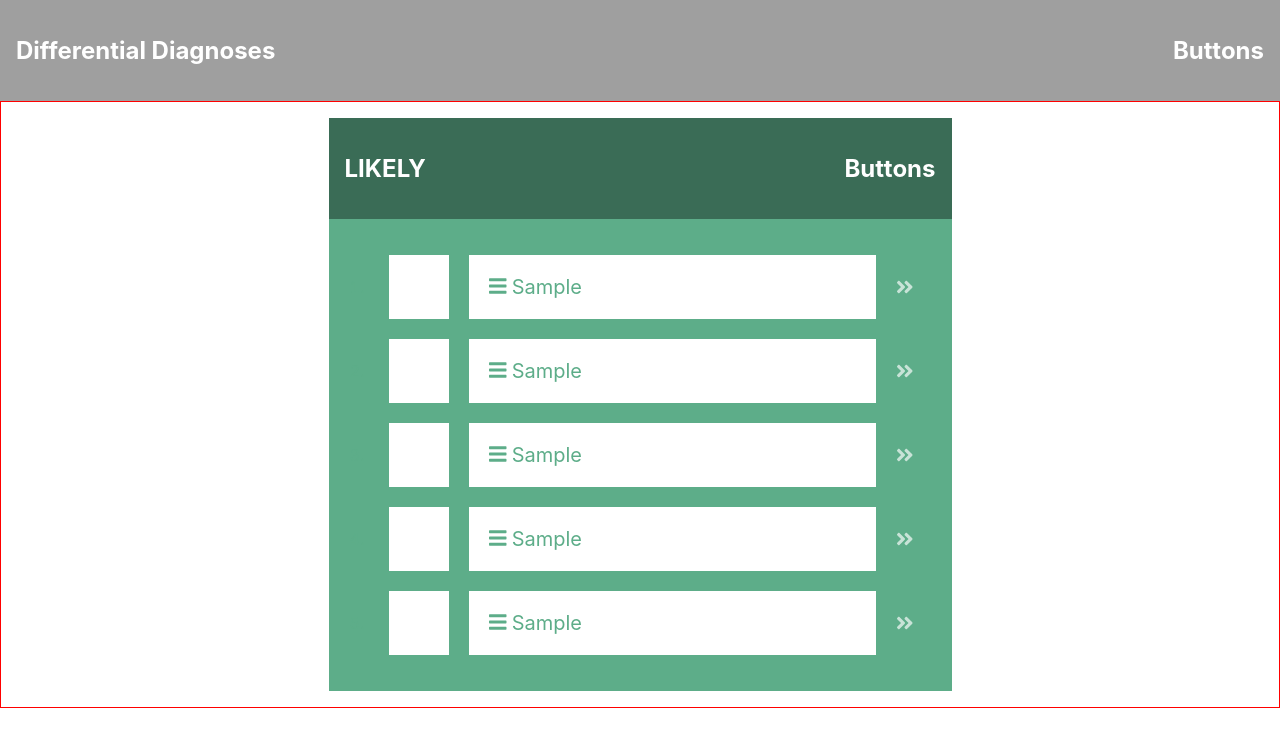
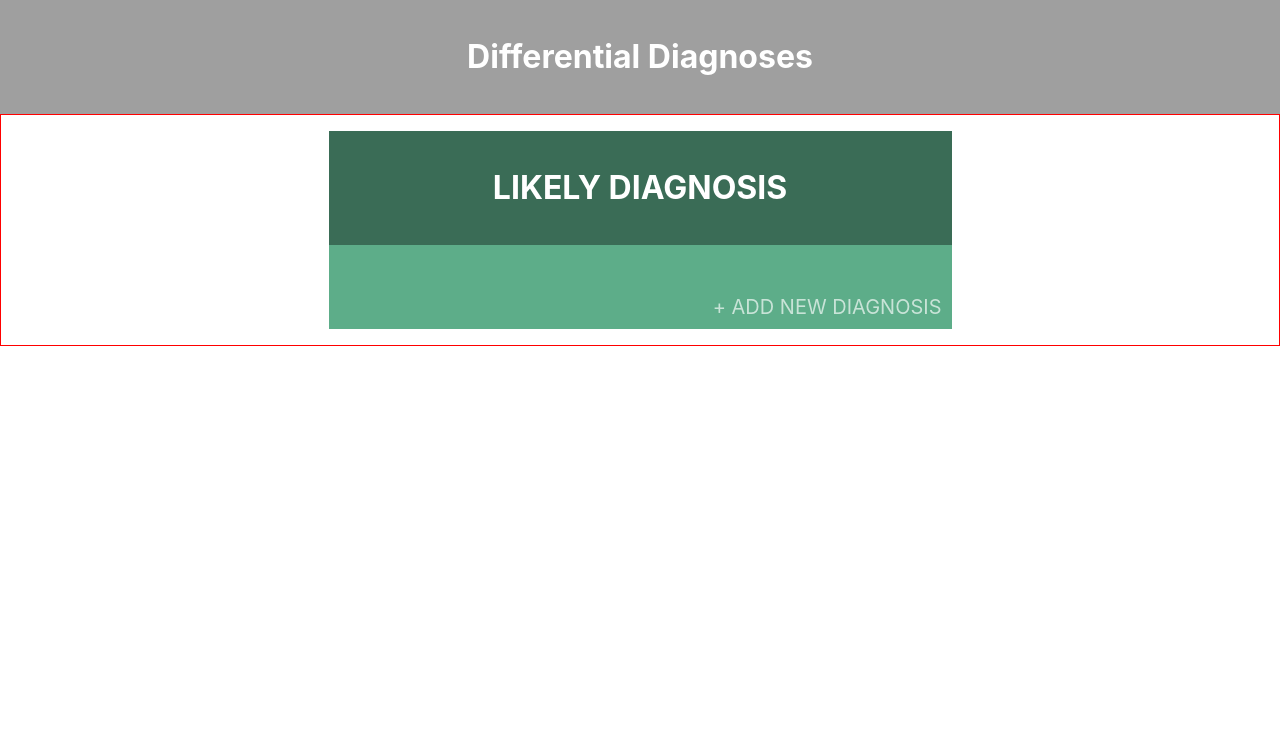
Before and after one commit to leobaldock/differential-diagnoses, a React (Create React App) app: page / in a window 1280 px wide. Shown: the top 746 px of the page. Built offline with nearby package versions, Linux system fonts and the light colour scheme.

Commit message:
Added functionality to add/remove diagnoses

```diff
--- a/src/components/Diagnoses.css
+++ b/src/components/Diagnoses.css
@@ -14,18 +14,19 @@
     display: flex;
     justify-content: center;
     flex-direction: column;
+    font-size: 1.25em;
 }
 .listRow{
     display: flex;
     align-items: stretch;
     max-width: 90%;
     margin: 1em;
-    font-size: 1.25em;
+    font-size: inherit;
 }
 
 .listNumber input{
     height: calc(100% - 1em);
-    width: 2em;
+    width: 2.5em;
     padding: 0.5em;
     text-align: center;
     font-size: inherit;
@@ -33,14 +34,12 @@
 }
 
 .listEntry{
+    display: flex;
     margin: 0 1em;
     flex-grow: 1;
     background-color: white;
     padding: 1em;
-}
-
-.listRow li {
-    background-color: white;
+    align-items: center;
 }
 
 .transferButton{
@@ -54,13 +53,22 @@
     cursor: pointer;
 }
 
+.addRowButton{
+    color: #ffffffA9;
+    padding: 0.5em;
+    text-align: right;
+}
+
+.addRowButton:hover{
+    color: #ffffff;
+    cursor: pointer;
+}
+
 
 /* TitleBar Styling */
 .titleBar{
+    text-align: center;
     padding: 1em;
     background-color: #00000060;
     color: white;
-    display: flex;
-    flex-direction: row;
-    justify-content: space-between;
   }
--- a/src/components/DifferentialDiagnoses.js
+++ b/src/components/DifferentialDiagnoses.js
@@ -1,16 +1,27 @@
-import React from "react";
+import React, {useState} from "react";
 import TitleBar from "./TitleBar"
 import List from "./List"
 import "./Diagnoses.css";
 
+
 export default function DifferentialDiagnosis(){
+    const [rows, setRows] = useState([]);
 
+    const addRow = () => {
+        rows.push("Sample" + rows.length);
+        setRows([...rows]);
+    }
+
+    const deleteRow = (index) => {
+        rows.splice(index, 1);
+        setRows([...rows]);
+    }
 
     return (
         <div>
             <TitleBar title="Differential Diagnoses"/>
             <div class="listContainer">
-                <List title="LIKELY" colour="#5DAD89"/>
+                <List title="LIKELY DIAGNOSIS" colour="#5DAD89" rows={rows} addRow={addRow} deleteRow={deleteRow}/>
             </div>
         </div>
     )
--- a/src/components/List.js
+++ b/src/components/List.js
@@ -3,10 +3,11 @@ import TitleBar from "./TitleBar"
 import {FontAwesomeIcon} from '@fortawesome/react-fontawesome'
 import {
     faBars,
+    faMinusCircle,
     faAngleDoubleRight,
 } from '@fortawesome/free-solid-svg-icons'
 
-export default function List({title, colour}){
+export default function List({title, colour, rows, addRow, deleteRow}){
 
 
     return (
@@ -15,28 +16,33 @@ export default function List({title, colour}){
 
             <div class="listRowContainer">
                 <ol>
-                    <li><ListRow colour={colour}/></li>
-                    <li><ListRow colour={colour}/></li>
-                    <li><ListRow colour={colour}/></li>
-                    <li><ListRow colour={colour}/></li>
-                    <li><ListRow colour={colour}/></li>
+                    {rows.map((name, index) =>
+                        <li>
+                            <ListRow name={name} index={index + 1} colour={colour} deleteRow={deleteRow}/>
+                        </li>
+                    )}
                 </ol>
+                <div class="addRowButton">
+                    <span onClick={addRow}> + ADD NEW DIAGNOSIS </span>
+                </div>
+
             </div>
         </div>
     )
 }
 
-function ListRow({colour}){
+
+function ListRow({colour, name, index, deleteRow}){
 
     return (
         <div class="listRow">
             <div class="listNumber">
-                <input style={{color: colour}} type="text"/>
+                <input style={{color: colour}} value={index} type="text"/>
             </div>
             <div class="listEntry">
-                <FontAwesomeIcon icon={faBars}/>
-                <span> Sample </span>
-
+                <FontAwesomeIcon style={{cursor: "grab"}} icon={faBars}/>
+                <span style={{flexGrow: 1, marginLeft: "1em"}}> {name} </span>
+                <FontAwesomeIcon onClick={() => deleteRow(index - 1)} style={{cursor: "pointer"}} color="grey" icon={faMinusCircle}/>
             </div>
             <div class="transferButton">
                 <FontAwesomeIcon icon={faAngleDoubleRight} />
--- a/src/components/TitleBar.js
+++ b/src/components/TitleBar.js
@@ -4,8 +4,7 @@ export default function TitleBar({title}){
 
     return (
         <div class="titleBar">
-            <h2>{title}</h2>
-            <h2> Buttons</h2>
+            <h1>{title}</h1>
         </div>
     )
 }
```
